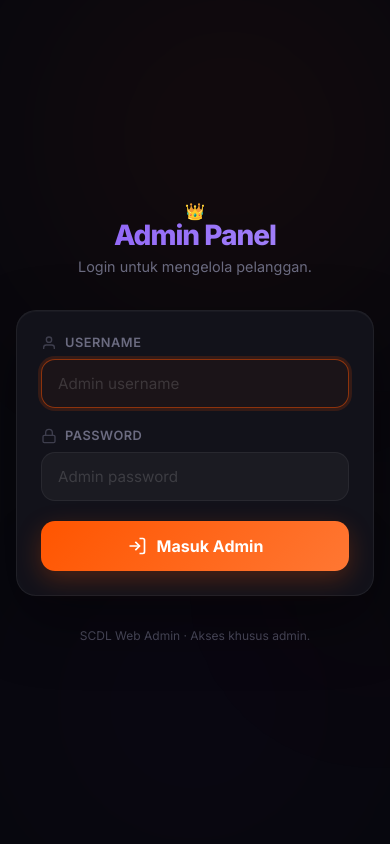
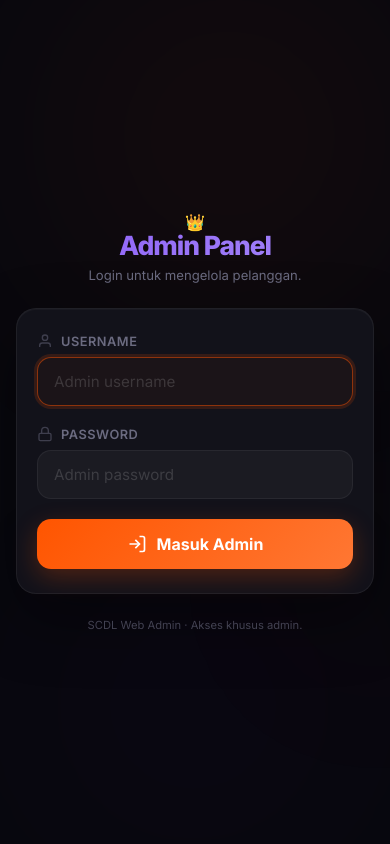
Before and after one commit to jonatanalexander455-create/scdl-web, a Flask app: page /kelola-scdl/login in a window 390 px wide. Run offline with Flask 3, Linux system fonts and the light colour scheme.

Commit message:
style: perfect dead-center alignment on desktop and mobile

```diff
--- a/web/static/admin.css
+++ b/web/static/admin.css
@@ -37,8 +37,18 @@ body {
     background: var(--admin-bg);
     color: var(--admin-text);
     min-height: 100vh;
+    min-height: 100dvh;
     overflow-x: hidden;
     -webkit-font-smoothing: antialiased;
+}
+
+body.admin-body {
+    display: flex;
+    flex-direction: column;
+    justify-content: center;
+    align-items: center;
+    padding: 24px 16px;
+    box-sizing: border-box;
 }
 
 /* ===== BACKGROUND BLOBS ===== */
--- a/web/static/style.css
+++ b/web/static/style.css
@@ -25,6 +25,7 @@
 
 html {
     scroll-behavior: smooth;
+    height: 100%;
 }
 
 body {
@@ -32,11 +33,18 @@ body {
     background: var(--bg);
     color: var(--text);
     min-height: 100vh;
+    min-height: 100dvh;
+    width: 100%;
     display: flex;
+    flex-direction: column;
     justify-content: center;
     align-items: center;
-    overflow: hidden;
+    overflow-x: hidden;
+    overflow-y: auto;
     position: relative;
+    padding: 24px 16px;
+    box-sizing: border-box;
+    -webkit-font-smoothing: antialiased;
 }
 
 /* ===== ANIMATED BACKGROUND BLOBS ===== */
@@ -109,10 +117,14 @@ body {
 /* ===== APP CONTAINER ===== */
 .app {
     width: 100%;
-    max-width: 480px;
-    padding: 2rem 1.5rem;
+    max-width: 440px;
+    margin: auto;
+    padding: 0;
     position: relative;
     z-index: 1;
+    display: flex;
+    flex-direction: column;
+    justify-content: center;
 }
 
 /* ===== HERO SECTION ===== */
@@ -467,23 +479,71 @@ footer a:hover {
 
 /* ===== RESPONSIVE ===== */
 @media (max-width: 540px) {
+    body {
+        padding: 16px 14px;
+        justify-content: center;
+    }
+
     .app {
-        padding: 1.5rem 1rem;
+        max-width: 100%;
+        margin: auto;
+        padding: 0;
+    }
+
+    .hero {
+        margin-bottom: 1.5rem;
     }
 
     .hero-title {
-        font-size: 1.75rem;
+        font-size: 1.65rem;
+    }
+
+    .hero-sub {
+        font-size: 0.82rem;
     }
 
     .hero-logo {
         width: 64px;
         height: 64px;
         border-radius: 16px;
+        margin-bottom: 0.75rem;
     }
 
     .card {
-        padding: 1.5rem;
+        padding: 1.5rem 1.25rem;
         border-radius: 20px;
+    }
+
+    footer {
+        margin-top: 1.5rem;
+        font-size: 0.7rem;
+    }
+
+    .user-chip {
+        top: 12px;
+        right: 12px;
+        padding: 6px 12px;
+    }
+}
+
+@media (max-height: 650px) {
+    body {
+        padding: 12px 14px;
+        justify-content: flex-start;
+    }
+
+    .hero {
+        margin-bottom: 1rem;
+    }
+
+    .hero-logo {
+        width: 50px;
+        height: 50px;
+        margin-bottom: 0.5rem;
+    }
+
+    .hero-title {
+        font-size: 1.4rem;
     }
 }
 
```
